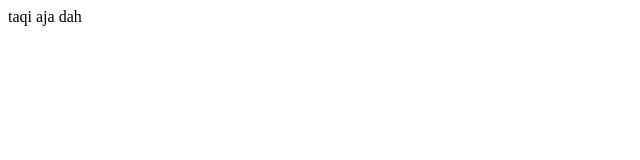
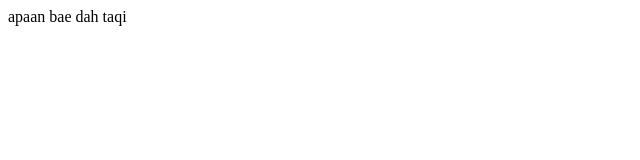
Before and after one commit to dillah1234/collaboration-with-taqi, a plain HTML site: page murojaah.html in a window 1280 px wide. Shown: the full height of the page, 0-640 px from the left. Drawn offline with Linux system fonts and the light colour scheme.

```diff
--- /dev/null
+++ b/login.js
@@ -0,0 +1 @@
+console.log("Halaman Login");
--- a/murojaah.html
+++ b/murojaah.html
@@ -5,7 +5,6 @@
     <meta name="viewport" content="width=device-width, initial-scale=1.0">
     <title>Document</title>
 </head>
-<body>
-    taqi aja dah
+         apaan bae dah taqi
 </body>
 </html>
```
